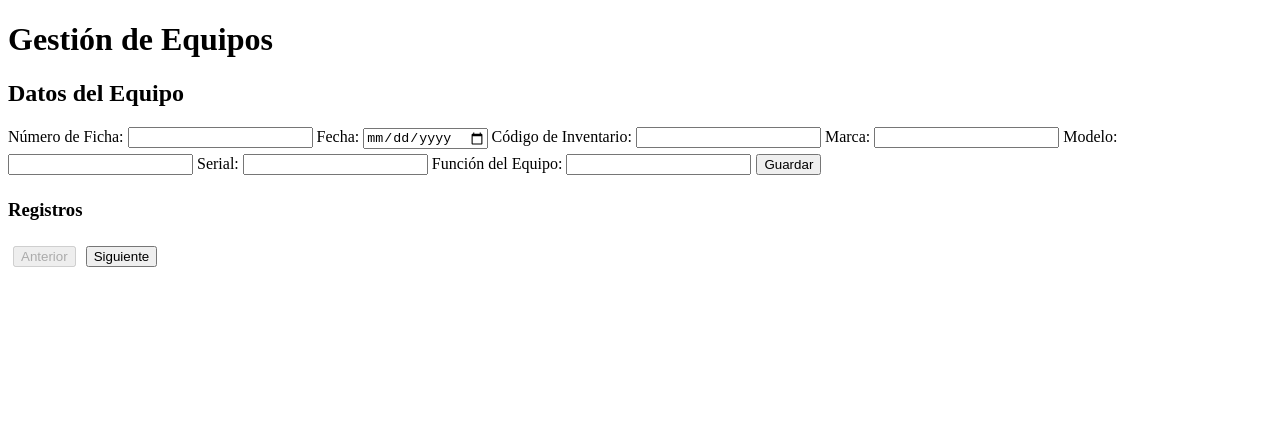
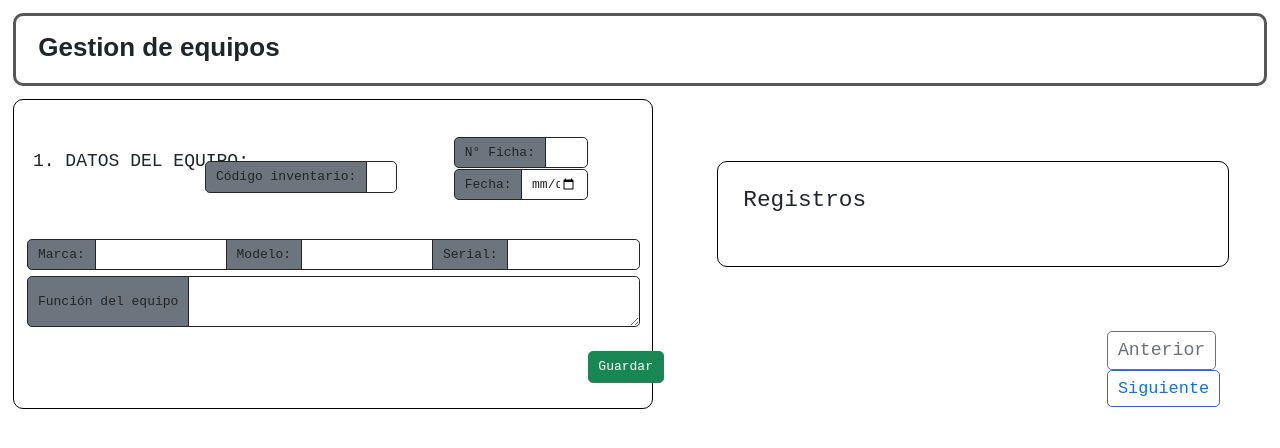
Before and after one commit to DasERS1590/Proyecto-Final-Vue, a Vue app: page / in a window 1280 px wide. Shown: the top 448 px of the page. Built offline with nearby package versions, Linux system fonts and the light colour scheme.

Commit message:
Primera vista - 90%

```diff
--- a/public/index.html
+++ b/public/index.html
@@ -1,17 +1,28 @@
 <!DOCTYPE html>
 <html lang="">
+
 <head>
   <meta charset="utf-8">
   <meta http-equiv="X-UA-Compatible" content="IE=edge">
   <meta name="viewport" content="width=device-width,initial-scale=1.0">
   <link rel="icon" href="<%= BASE_URL %>favicon.ico">
-    <title><%= htmlWebpackPlugin.options.title %></title>
+  <title>
+    <%= htmlWebpackPlugin.options.title %>
+  </title>
+  <link href="https://cdn.jsdelivr.net/npm/bootstrap@5.3.3/dist/css/bootstrap.min.css" rel="stylesheet"
+    integrity="sha384-QWTKZyjpPEjISv5WaRU9OFeRpok6YctnYmDr5pNlyT2bRjXh0JMhjY6hW+ALEwIH" crossorigin="anonymous">
+  <script src="https://cdn.jsdelivr.net/npm/bootstrap@5.3.3/dist/js/bootstrap.bundle.min.js"
+    integrity="sha384-YvpcrYf0tY3lHB60NNkmXc5s9fDVZLESaAA55NDzOxhy9GkcIdslK1eN7N6jIeHz"
+    crossorigin="anonymous"></script>
 </head>
+
 <body>
   <noscript>
-      <strong>We're sorry but <%= htmlWebpackPlugin.options.title %> doesn't work properly without JavaScript enabled. Please enable it to continue.</strong>
+    <strong>We're sorry but <%= htmlWebpackPlugin.options.title %> doesn't work properly without JavaScript enabled.
+        Please enable it to continue.</strong>
   </noscript>
   <div id="app"></div>
   <!-- built files will be auto injected -->
 </body>
+
 </html>
--- a/src/App.vue
+++ b/src/App.vue
@@ -1,39 +1,50 @@
 <template>
   <div id="app">
-    <header>
-      <h1>Gestión de Equipos</h1>
-    </header>
+
+    <nav class="navbar">
+      <div class="container-fluid">
+        <h1  href="#">
+          Gestion de equipos
+        </h1>
+      </div>
+    </nav>
+
     <main>
+
       <component :is="currentComponent" />
-      <nav>
-        <button @click="prevPage" :disabled="currentIndex === 0">Anterior</button>
-        <button @click="nextPage" :disabled="currentIndex === components.length - 1">Siguiente</button>
+
+      <nav class="btn_doc">
+
+        <button class="btn btn-outline-dark" id="btn_ant" @click="prevPage" :disabled="currentIndex === 0">Anterior</button>
+        <button class="btn btn-outline-primary" id="btn_sig" @click="nextPage" :disabled="currentIndex === components.length - 1">Siguiente</button>
+
       </nav>
+
     </main>
+
   </div>
+
 </template>
 
 <script>
-import DatosEquipo from './components/datosEquipo.vue';
-import ConfigEquipo from './components/configEquipo.vue';
-import ConfigRed from './components/configRed.vue';
-import ControlCambios from './components/controlCambios.vue';
-import FormUbicacion from './components/formUbicacion.vue';
-import FormMantenimiento from './components/formMantenimiento.vue';
-
-
+import DatosEquipo from "./components/datosEquipo.vue";
+import ConfigEquipo from "./components/configEquipo.vue";
+import ConfigRed from "./components/configRed.vue";
+import ControlCambios from "./components/controlCambios.vue";
+import FormUbicacion from "./components/formUbicacion.vue";
+import FormMantenimiento from "./components/formMantenimiento.vue";
 
 export default {
   data() {
     return {
       currentIndex: 0,
       components: [
-        'DatosEquipo',
-        'ConfigEquipo',
-        'ConfigRed',
-        'ControlCambios',
-        'FormUbicacion',
-        'FormMantenimiento',
+        "DatosEquipo",
+        "ConfigEquipo",
+        "ConfigRed",
+        "ControlCambios",
+        "FormUbicacion",
+        "FormMantenimiento",
       ],
     };
   },
@@ -66,11 +77,43 @@ export default {
 </script>
 
 <style>
-/* Añade estilo básico para la navegación */
+
+*{
+  font-family: monospace;
+}
+
+.navbar{
+  margin: 1%;
+  border-radius: 10px;
+  border: 3px solid rgb(87, 87, 87);
+  padding: 1%;
+  padding-top: 1.3%;
+}
+
+h1{
+  font-family: sans-serif;
+  font-weight: bold;
+  font-size: 200%;
+}
+
 nav {
   margin-top: 20px;
 }
-button {
-  margin: 5px;
+
+.btn_doc {
+  margin-top: 5%;
+  width: 12.47%;
+  margin-left: 86.5%;
 }
+
+#btn_ant{
+  font-size: 140%;
+  margin-right: 5%;
+}
+
+#btn_sig{
+  font-size: 130%;
+}
+
+
 </style>
--- a/src/components/datosEquipo.vue
+++ b/src/components/datosEquipo.vue
@@ -1,39 +1,79 @@
 <template>
   <div>
-    <h2>Datos del Equipo</h2>
-    <form @submit.prevent="guardarDatosEquipo">
-      <label>
-        Número de Ficha:
-        <input type="text" v-model="formData.numeroFicha" />
-      </label>
-      <label>
-        Fecha:
-        <input type="date" v-model="formData.fecha" />
-      </label>
-      <label>
-        Código de Inventario:
-        <input type="text" v-model="formData.codigoInventario" />
-      </label>
-      <label>
-        Marca:
-        <input type="text" v-model="formData.marca" />
-      </label>
-      <label>
-        Modelo:
-        <input type="text" v-model="formData.modelo" />
-      </label>
-      <label>
-        Serial:
-        <input type="text" v-model="formData.serial" />
-      </label>
-      <label>
-        Función del Equipo:
-        <input type="text" v-model="formData.funcion" />
-      </label>
-      <button type="submit">{{ editIndex === null ? 'Guardar' : 'Actualizar' }}</button>
+
+    <section class="datos_equipo">
+
+      <h5 class="title_equipo">
+            1. DATOS DEL EQUIPO:
+    </h5>
+
+        <!-- Código de inventario -->
+    <form action="" class="cod_inv" @submit.prevent="guardarDatosEquipo">
+        <div class="input-group flex-nowrap">
+          <span class="input-group-text bg-secondary border-dark" id="addon-wrapping">Código inventario:</span>
+          <input type="text" class="form-control border border-dark" aria-label="Username"
+                    aria-describedby="addon-wrapping" v-model="formData.codigoInventario">
+        </div>
+
+        <!-- Número de ficha -->
+         <section class="fcha">
+
+          <div class="input-group flex-nowrap">
+                <span class="input-group-text bg-secondary border-dark" id="addon-wrapping">N° Ficha:</span>
+                <input v-model="formData.numeroFicha" type="text" class="form-control border border-dark" aria-label="Username"
+                    aria-describedby="addon-wrapping">
+            </div>
+            <!-- Fecha -->
+            <div class="input-group flex-nowrap">
+                <span class="input-group-text bg-secondary border-dark" id="addon-wrapping">Fecha:</span>
+                <input v-model="formData.fecha" type="date" class="form-control border border-dark" aria-label="Username"
+                    aria-describedby="addon-wrapping">
+            </div>
+
+         </section>
+
+         <section action="" class="datos">
+            <!-- Marca, modelo, serial -->
+
+            <div class="input-group flex-nowrap">
+                <span class="input-group-text bg-secondary border-dark" id="addon-wrapping">Marca:</span>
+                <input v-model="formData.marca" type="text" class="form-control border border-dark" aria-label="Username"
+                    aria-describedby="addon-wrapping">
+                <span class="input-group-text bg-secondary border-dark" id="addon-wrapping">Modelo:</span>
+                <input v-model="formData.modelo" type="text" class="form-control border border-dark" aria-label="Username"
+                    aria-describedby="addon-wrapping">
+                <span class="input-group-text bg-secondary border-dark" id="addon-wrapping">Serial:</span>
+                <input v-model="formData.serial"  type="text" class="form-control border border-dark" aria-label="Username"
+                    aria-describedby="addon-wrapping">
+            </div>
+
+
+         </section>
+
+
+         <section action="" class="func_equipo">
+
+          <div class="input-group">
+              <span class="input-group-text bg-secondary border-dark">Función del equipo</span>
+              <textarea v-model="formData.funcion" class="form-control border-dark" aria-label="With textarea"></textarea>
+          </div>
+
+          <button class="btn btn-success" type="submit">{{ editIndex === null ? 'Guardar' : 'Actualizar' }}</button>
+
+         </section>
+
+
     </form>
 
-    <h3>Registros</h3>
+
+    </section>
+
+
+
+    <section class="register">
+
+
+      <h3>Registros</h3>
     <ul>
       <li v-for="(equipo, index) in registros" :key="index">
         <span>
@@ -49,6 +89,10 @@
         <button @click="eliminar(index)">Eliminar</button>
       </li>
     </ul>
+
+    </section>
+
+
   </div>
 </template>
 
@@ -113,3 +157,78 @@ export default {
   },
 };
 </script>
+
+
+<style>
+
+.datos_equipo{
+    display: block;
+    border-radius: 10px;
+    border: 1px solid black;
+    width: 50%;
+    padding-bottom: 2%;
+    margin-left: 1%;
+
+}
+
+
+.title_equipo{
+    margin-left: 3%;
+    font-size: 18px;
+    font-style: bold;
+    margin-top: 8%;
+    margin-bottom: -1.3%;
+}
+
+.cod_inv{
+    width: 30%;
+    margin-left: 30%;
+    margin-top: -2%;
+}
+
+.fcha{
+    width: 70%;
+    margin-left: 130%;
+    margin-top: -30%;
+}
+
+.input-group{
+    margin-top: 1%;
+}
+
+.datos{
+    width: 320%;
+    margin-top: 20%;
+    margin-left: -93%;
+}
+
+.func_equipo{
+    margin-top: 1%;
+    width: 320%;
+    margin-left: -93%;
+}
+
+.btn-success{
+  margin-top: 4%;
+  margin-left: 91.5%;
+}
+
+.register{
+  border: 2px solid black;
+  border-radius: 10px;
+  border: 1px solid black;
+  width: 40%;
+  padding-bottom: 2%;
+  margin-left: 56%;
+  margin-top: -19.4%;
+}
+
+.register h3{
+  margin: 5%;
+}
+
+
+
+
+
+</style>
```
Lines whose indentation alone changed are shown as unchanged.
